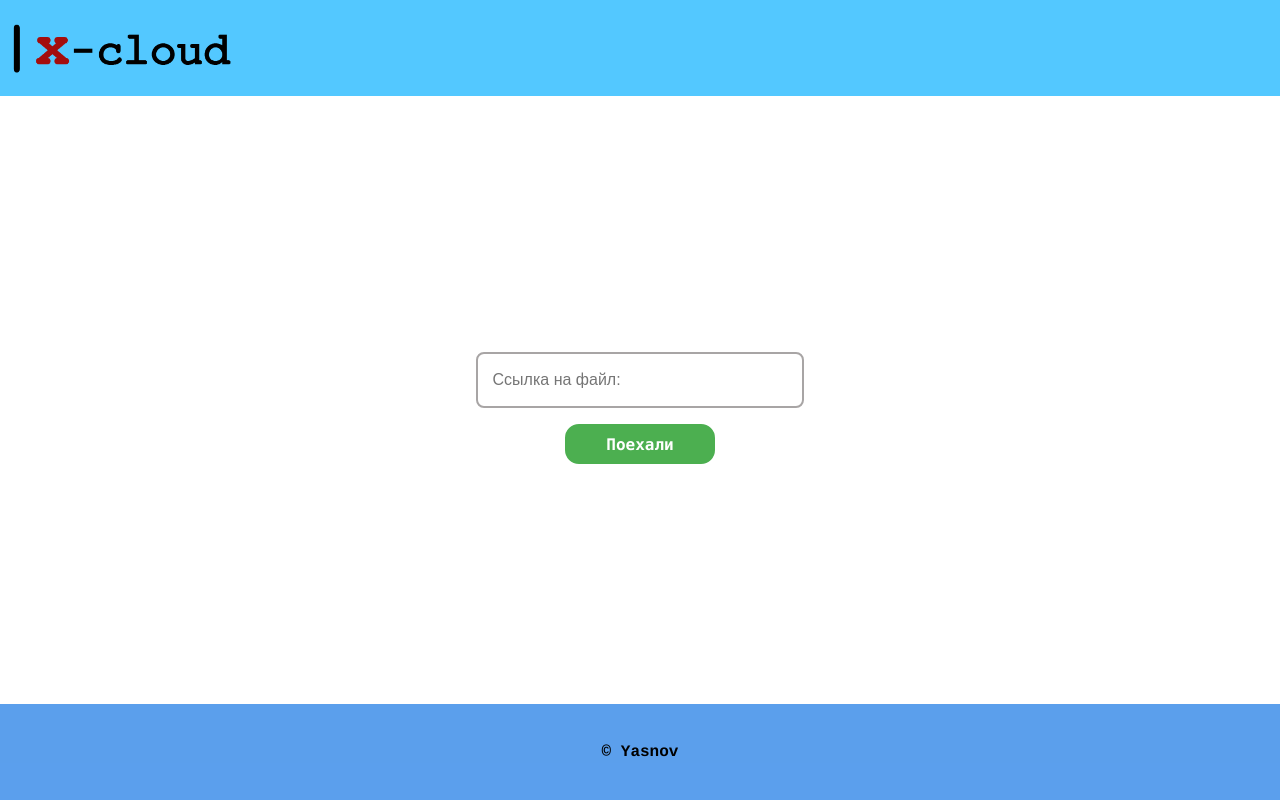
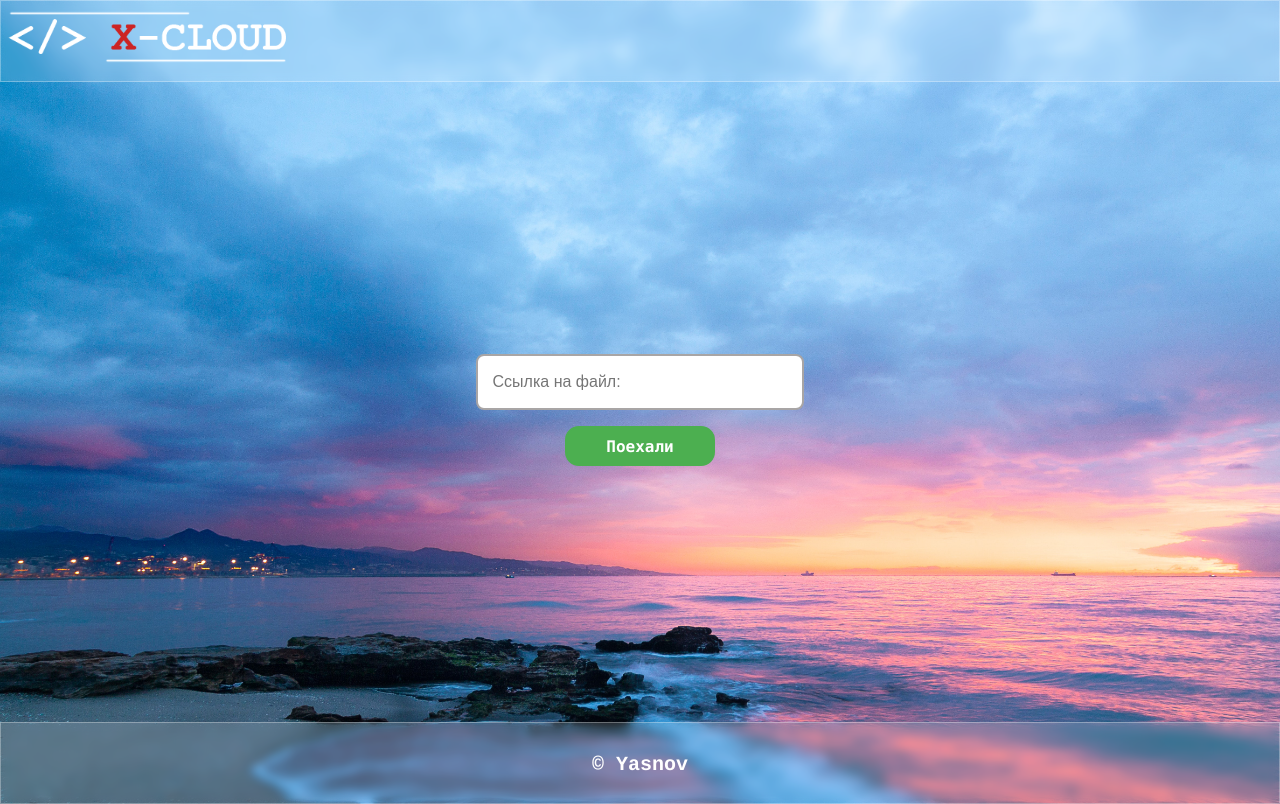
Before and after one commit to YasnovKS/cloud-pass, a Django app: page / in a window 1280 px wide. Run offline with Django 4.2, Linux system fonts and the light colour scheme.

Commit message:
background-image changing implemented

```diff
--- a/cloudpass/cloudpass/settings.py
+++ b/cloudpass/cloudpass/settings.py
@@ -113,6 +113,4 @@ CSRF_TRUSTED_ORIGINS = [
     'http://95.163.233.163',
     'https://www.x-cloud.pro',
     'https://x-cloud.pro',
-    'x-cloud.pro',
 ]
-# 1
--- a/cloudpass/common/views.py
+++ b/cloudpass/common/views.py
@@ -1,4 +1,5 @@
 from datetime import datetime as dt
+import random
 
 from django.http import HttpResponse
 from django.shortcuts import render
@@ -13,6 +14,16 @@ def parse_link(link):
     if 'yandex' in link:
         return yandex
     return google
+
+
+def get_image():
+    item = random.choice(range(1, 8))
+    return str(item)
+
+
+def get_body_style():
+    image = f'loon-image-original({get_image()}).jpg'
+    return image
 
 
 def index(request):
@@ -30,5 +41,7 @@ def index(request):
         }
         )
         return response
-    context = {'form': form}
+    context = {'form': form,
+               'body_style': get_body_style(),
+               }
     return render(request, template, context)
--- /dev/null
+++ b/cloudpass/static/background.js
@@ -0,0 +1,17 @@
+const images = [
+    "url('/static/backgrounds/loon-image-original(1).jpg')",
+    "url('/static/backgrounds/loon-image-original(2).jpg')",
+    "url('/static/backgrounds/loon-image-original(3).jpg')",
+    "url('/static/backgrounds/loon-image-original(4).jpg')",
+    "url('/static/backgrounds/loon-image-original(5).jpg')",
+    "url('/static/backgrounds/loon-image-original(6).jpg')",
+]
+
+function getBackground() {
+    const body = document.getElementById('body');
+    let index = Math.floor(Math.random() * 6);
+
+    body.style.backgroundImage = images[index];
+}
+
+getBackground();
--- a/cloudpass/static/css/style.css
+++ b/cloudpass/static/css/style.css
@@ -1,23 +1,30 @@
 header, footer, body, main {
   margin: 0;
-  box-sizing: border-box;
+  padding: 0;
 }
 
-nav {
-  display: flex;
-  background-color: rgba(40, 187, 255, 0.8);
-  height: 12vh;
+body {
+  background-size: cover;
+  align-items: center;
+}
+
+.header {
+  color: #fff;
+  background: rgba(255, 255, 255, .15);
+  backdrop-filter: blur(5px);
+  -webkit-backdrop-filter: blur(5px);
+  border: 1px solid rgba(255, 255, 255, .3);
+  height: 10vh;
 }
 
 .logo {
-  height: 70px;
-  width: 240px;
-  margin: auto 0;
+  height: 9vh;
 }
 
 .container {
-  height: 76vh;
   display: flex;
+  height: 80vh;
+  margin: auto;
 }
 
 .main-form {
@@ -42,11 +49,9 @@ nav {
   position: relative;
   height: 50px;
   border-radius: 8px;
-  text-size-adjust: 12px;
   padding-left: 15px;
   padding-right: 15px;
-  border: 2px solid black;
-  width: 50%;
+  width: 60%;
 }
 
 .submit-btn:hover {
@@ -75,15 +80,21 @@ nav {
   border-radius: 14px;
 }
 
-.footer {
+.footer-div {
+  color: #fff;
   display: flex;
-  height: 12vh;
-  background-color: rgba(50, 135, 232, 0.8);
+  justify-content: center;
+  background: rgba(255, 255, 255, .15);
+  backdrop-filter: blur(5px);
+  -webkit-backdrop-filter: blur(5px);
+  border: 1px solid rgba(255, 255, 255, .3);
+  height: 10vh;
 }
 
 .copyright {
-  text-align: center;
-  margin: auto;
-  font-size: 100%;
+  display: flex;
+  align-items: flex-end;
+  color: #fff;
+  font-size: 2.5vh;
   font-family: 'Courier';
 }
--- a/cloudpass/templates/base.html
+++ b/cloudpass/templates/base.html
@@ -6,16 +6,17 @@
   <meta name="viewport" content="width=device-width, initial-scale=1">
   <link rel="stylesheet" href="{% static 'css/style.css'%}" type="text/css">
  </head>
- <body>
-  <header>
+ <body id="body">
+  <header class="header">
     {% include 'includes/header.html' %}
   </header>
-  <main>
+  <main class="content-box">
     {% block content %}
     {% endblock %}
   </main>
   <footer>
     {% include 'includes/footer.html' %}
   </footer>
+  <script src="static/background.js"></script>
  </body>
 </html>
--- a/cloudpass/templates/includes/footer.html
+++ b/cloudpass/templates/includes/footer.html
@@ -1,3 +1,3 @@
-<div class="footer">
+<div class="footer-div">
   <h4 class="copyright">© Yasnov</h4>
 </div>
--- a/cloudpass/templates/includes/header.html
+++ b/cloudpass/templates/includes/header.html
@@ -1,3 +1,3 @@
 <nav class="navbar">
-  <img src="static/logo.png" class="logo">
+  <img src="static/logo-white.png" class="logo">
 </nav>
```
Also changed, not shown: cloudpass/static/background.jpg (added), cloudpass/static/backgrounds/loon-image-original(2).jpg (added), cloudpass/static/backgrounds/loon-image-original(3).jpg (added), cloudpass/static/backgrounds/loon-image-original(5).jpg (added), cloudpass/static/logo-white.png (added), cloudpass/static/logo.png (deleted), 5 other files.
